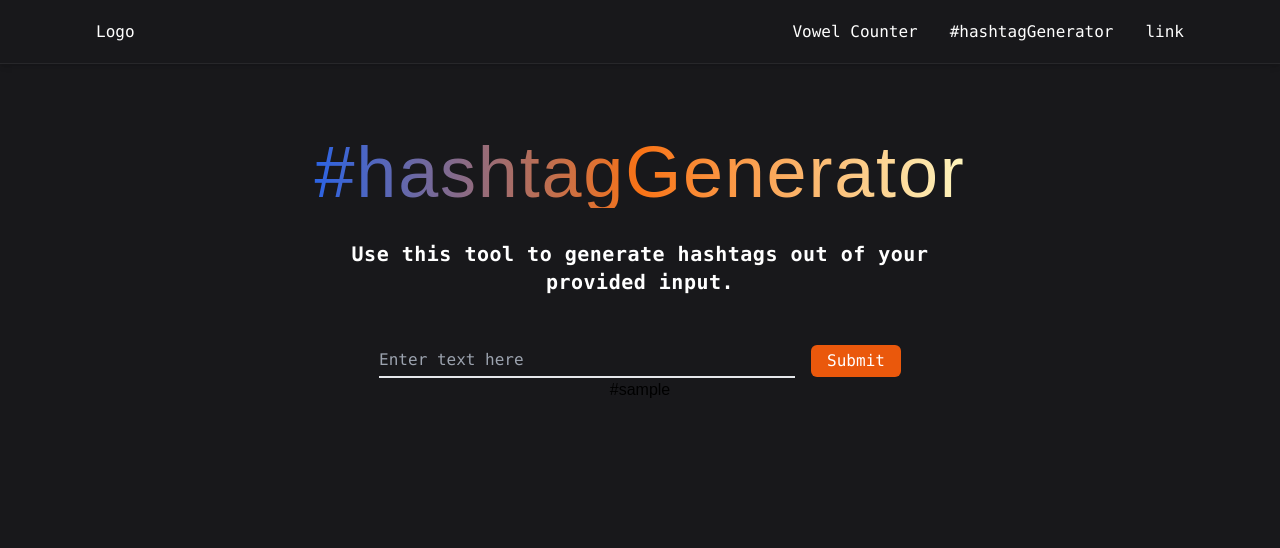
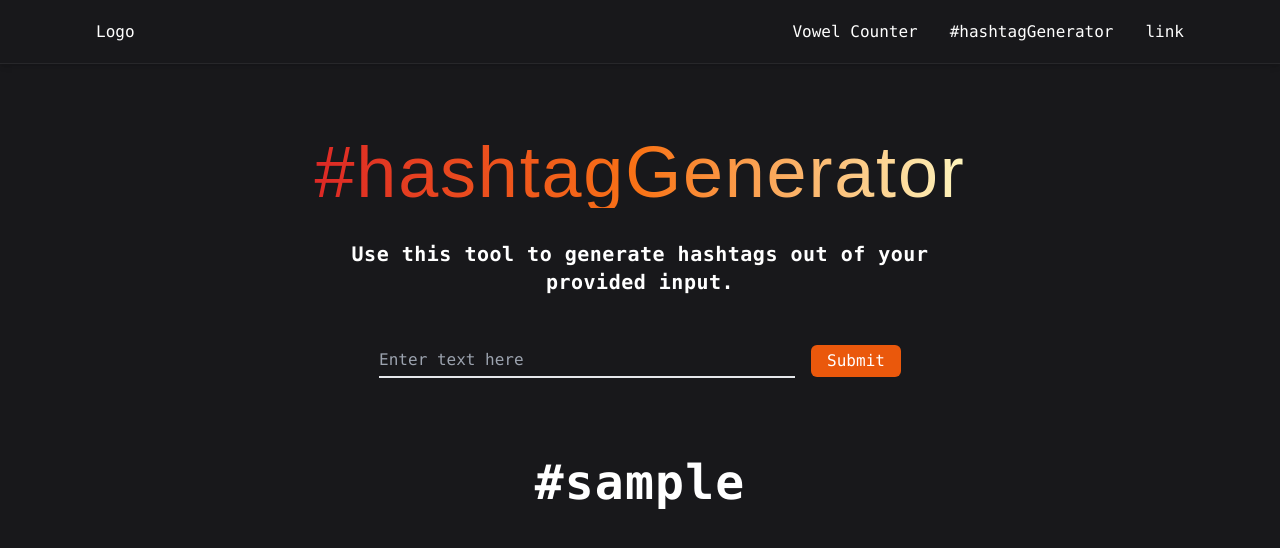
Before and after one commit to justinraj89/vowel-counter, a Next.js app: page /hashtagGenerator in a window 1280 px wide. Both pictures are taken after typing "Sample" into the empty fields and a click on the button "Submit". Shown: the top 548 px of the page. Built offline with nearby package versions, Linux system fonts and the light colour scheme; a web font is replaced by a local one.

Commit message:
click to copy hashtag setup

```diff
--- a/app/components/HashtagText.js
+++ b/app/components/HashtagText.js
@@ -1,10 +1,31 @@
-import React from 'react'
+"use client";
+import { useState } from "react";
+import copy from "clipboard-copy";
 
-function HashtagText({hashTagged}) {
+function HashtagText({ hashTagged }) {
+  const [copiedText, setCopiedText] = useState(false);
+
+  const handleCopyText = async () => {
+    await copy(hashTagged);
+    setCopiedText(true);
+    setTimeout(() => setCopiedText(false), 2000); // Reset copied state after 2 seconds
+  };
+
   return (
+    <div onClick={handleCopyText} className="">
+      <p className="text-center hover:cursor-pointer font-mono font-bold tracking-wide text-white md:text-5xl text-2xl mt-20 animate__animated animate__fadeInUp">
+        {hashTagged}
+      </p>
 
-    <div>{hashTagged}</div>
-  )
+      {copiedText && (
+        <div className="flex flex-col justify-center items-center">
+          <p className="text-sm text-black font-mono mt-4 border-2 border-white bg-gray-300 w-fit px-2 text-center">
+            Copied to Clipboard
+          </p>
+        </div>
+      )}
+    </div>
+  );
 }
 
-export default HashtagText
+export default HashtagText;
--- a/app/hashtagGenerator/page.js
+++ b/app/hashtagGenerator/page.js
@@ -12,7 +12,7 @@ export default function Home() {
   return (
     <div className="flex flex-col items-center overflow-hidden p-4">
       <div className="max-w-md md:max-w-2xl">
-        <h1 className="tracking-wide bg-gradient-to-r from-blue-600 via-orange-500 to-yellow-100 bg-clip-text text-transparent md:text-7xl text-5xl text-center mt-4 md:mt-14 animate__animated animate__pulse">
+        <h1 className="tracking-wide bg-gradient-to-r from-red-600 via-orange-500 to-yellow-100 bg-clip-text text-transparent md:text-7xl text-5xl text-center mt-4 md:mt-14 animate__animated animate__pulse">
           #hashtagGenerator
         </h1>
         <h2 className="text-white text-lg md:text-xl font-mono tracking-wide font-bold text-center my-8">
--- a/package.json
+++ b/package.json
@@ -11,6 +11,7 @@
   "dependencies": {
     "@next/font": "^13.4.19",
     "animate.css": "^4.1.1",
+    "clipboard-copy": "^4.0.1",
     "eslint": "8.47.0",
     "eslint-config-next": "13.4.19",
     "next": "13.4.19",
```
Also changed, not shown: 1 other file (tests, documents, lock files or other folders).
